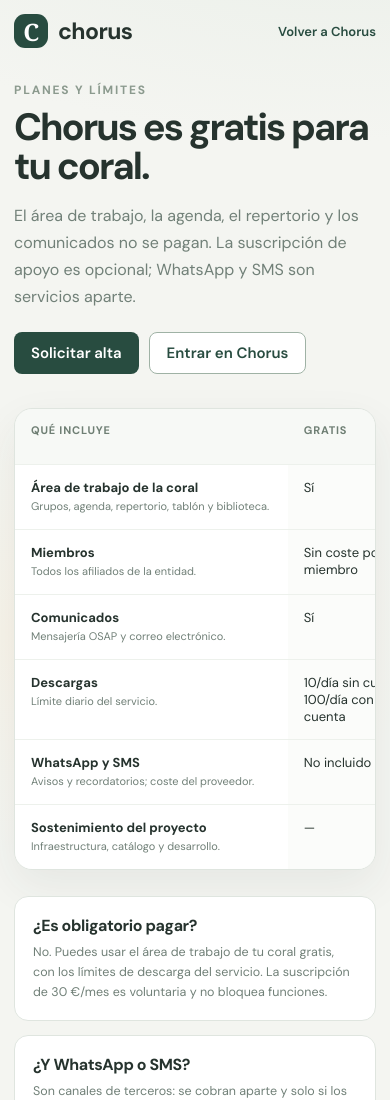
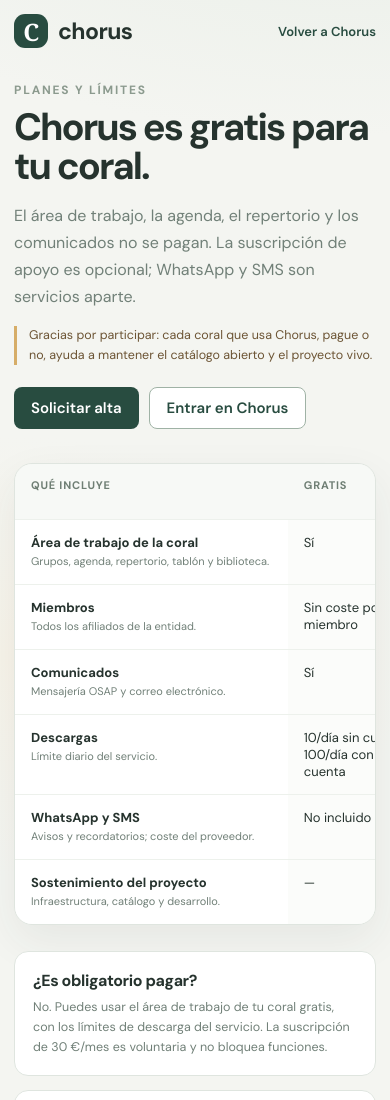
Before and after one commit to recursosformacion/ai_chorus, a plain HTML site: page web/planes.html in a window 390 px wide. Shown: the top 1100 px of the page. Drawn offline with Linux system fonts and the light colour scheme; a web font is replaced by a local one.

Commit message:
copy: agradecimiento por participar (0.7.1)

```diff
--- a/web/alta.css
+++ b/web/alta.css
@@ -52,6 +52,14 @@
   color: #5f7f6d;
 }
 .alta-points strong { color: var(--ink); }
+.alta-thanks, .planes-thanks {
+  margin: 14px 0 0;
+  padding-left: 12px;
+  border-left: 3px solid #d6ad68;
+  font-size: 12.5px;
+  line-height: 1.55;
+  color: #6c5434;
+}
 .alta-help {
   margin: 0 0 10px;
   font-size: 11px;
@@ -171,7 +179,15 @@
 @media (max-width: 560px) {
   .alta-topbar { padding: 14px; }
   .alta-grid { grid-template-columns: 1fr; }
-  .alta-help {
+  .alta-thanks, .planes-thanks {
+  margin: 14px 0 0;
+  padding-left: 12px;
+  border-left: 3px solid #d6ad68;
+  font-size: 12.5px;
+  line-height: 1.55;
+  color: #6c5434;
+}
+.alta-help {
   margin: 0 0 10px;
   font-size: 11px;
   line-height: 1.5;
--- a/web/planes.html
+++ b/web/planes.html
@@ -6,9 +6,9 @@
   <meta name="robots" content="noindex, nofollow">
   <meta name="theme-color" content="#243b35">
   <title>Planes y límites · Chorus</title>
-  <link rel="stylesheet" href="/styles.css?v=0.7.0">
-  <link rel="stylesheet" href="/alta.css?v=0.7.0">
-  <link rel="stylesheet" href="/planes.css?v=0.7.0">
+  <link rel="stylesheet" href="/styles.css?v=0.7.1">
+  <link rel="stylesheet" href="/alta.css?v=0.7.1">
+  <link rel="stylesheet" href="/planes.css?v=0.7.1">
 </head>
 <body class="alta-page">
   <header class="alta-topbar">
@@ -21,6 +21,7 @@
       <p class="eyebrow">PLANES Y LÍMITES</p>
       <h1>Chorus es gratis para tu coral.</h1>
       <p class="lead">El área de trabajo, la agenda, el repertorio y los comunicados no se pagan. La suscripción de apoyo es opcional; WhatsApp y SMS son servicios aparte.</p>
+      <p class="planes-thanks">Gracias por participar: cada coral que usa Chorus, pague o no, ayuda a mantener el catálogo abierto y el proyecto vivo.</p>
       <div class="planes-actions">
         <a class="button button-primary" href="/alta.html">Solicitar alta</a>
         <a class="button button-outline" href="/">Entrar en Chorus</a>
```
Also changed, not shown: web/alta.html (+4 -3 lines), 1 other file.
